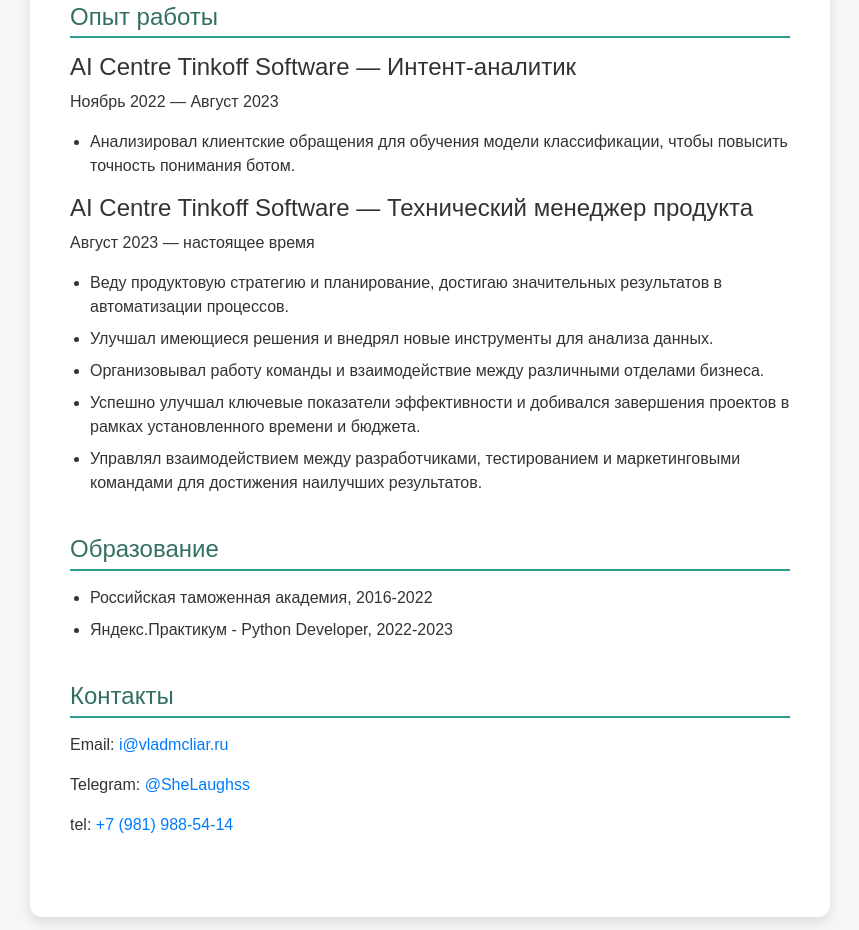
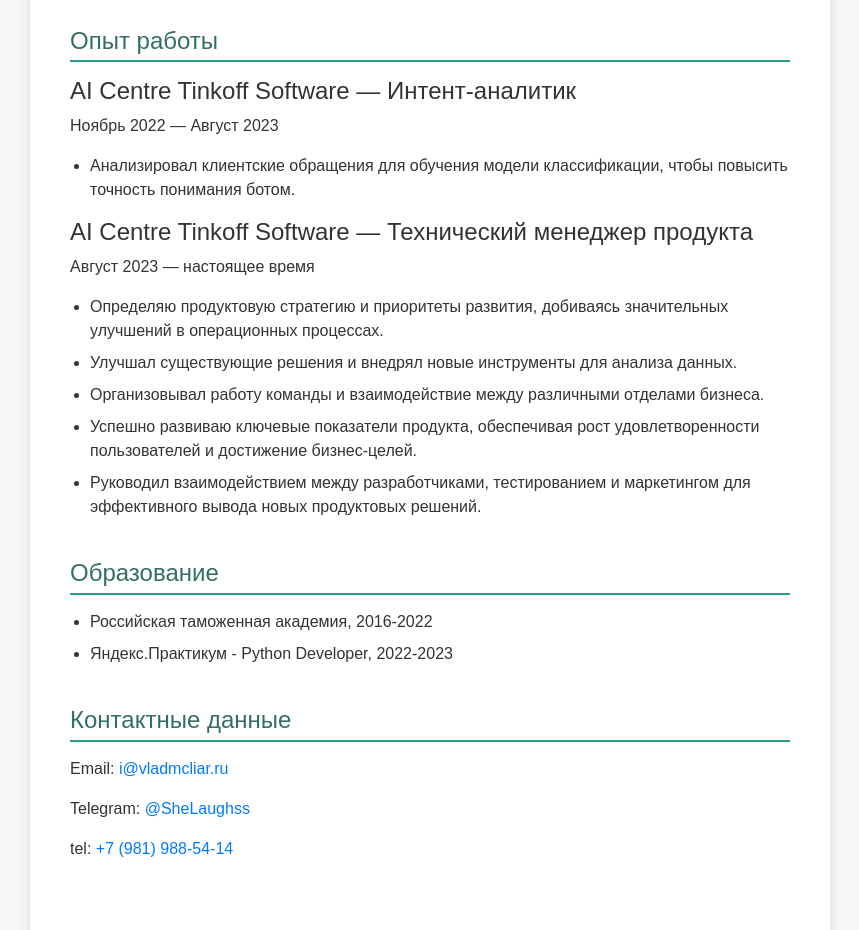
Before and after one commit to vladmcliar/iojdf, a website: page public/index.html in a window 1280 px wide. Shown: the part 1705-2635 px from the top of the page, without its empty margins (210-1069 px from the left). Drawn offline with nearby package versions, Linux system fonts and the light colour scheme.

Commit message:
Update index.html

```diff
--- a/public/index.html
+++ b/public/index.html
@@ -1,5 +1,3 @@
-Вот изменённый код с заменой “Технический менеджер проектов” на “Технический менеджер продукта” на обоих языках:
-
 <!DOCTYPE html>
 <html lang="ru">
 <head>
@@ -220,10 +218,10 @@
         'position': 'Технический менеджер продукта',
         'position-intent': 'Интент-аналитик',
         'profile': 'Профессиональный профиль',
-                'profile-text': 'Я стремлюсь быть надежным партнером для своей команды и бизнеса, приводя проекты к успешной реализации. Меня привлекают сложные задачи и вызовы, где я могу применить свои технические, аналитические и управленческие навыки для достижения лучших результатов.',
+        'profile-text': 'Я стремлюсь быть надежным партнером для своей команды и бизнеса, развивая продукты и обеспечивая их успешный рост. Меня привлекают сложные задачи и вызовы, где я могу применить свои технические, аналитические и управленческие навыки для достижения лучших результатов.',
         'location': 'Санкт-Петербург',
         'about-me': 'Обо мне',
-                'summary': 'Middle Technical Product Manager с акцентом на улучшение операционной эффективности и внедрение новаторских решений. Очень люблю AI. Считаю, что половина успеха - удобные рабочие инструменты, а вторая половина - замотивированная и квалифицированная команда.',
+        'summary': 'Middle Technical Product Manager с акцентом на развитие продуктов, улучшение операционной эффективности и внедрение инновационных решений. Очень люблю AI. Считаю, что половина успеха - удобные рабочие инструменты, а вторая половина - замотивированная и квалифицированная команда.',
         'cases': 'Проекты',
         'case1-title': 'Чат-бот Тинькофф Джуниор',
         'case1-desc': 'Инициировал запуск чат-бота на новой платформе. Это увеличило покрытие клиентских обращений ботом на 30%. При помощи моделей искусственного интеллекта увеличил долю обращений обработанных без участия сотрудника чатбота Джуниор в 2,5 раза (на 26 п.п.)',
@@ -233,7 +231,7 @@
         'case3-desc': 'Способствовал интеграции Ассистента Джуниор — чатбота на базе LLM "T-GPT" собственной разработки компании. Участвовал в техническом планировании и поддержке интеграции в чат поддержки. Это решение сократило объем флуда, который нужно обработать оператору на 10%',
         'skills': 'Навыки',
         'english-language': 'Английский B2',
-                'extra-skill1': 'Управление проектами',
+        'extra-skill1': 'Управление продуктами',
         'extra-skill1-desc': 'Опыт в Agile, Scrum, Kanban, Metabase. Успешно руковожу командой из 5 человек. Метрики эффективности работы команды одни из самых высоких в отделе.',
         'extra-skill2': 'Аналитические навыки',
         'extra-skill2-desc': 'Поиск, выгрузка, интерпретация данных и их использование для принятия решений.',
@@ -251,15 +249,15 @@
         'employment-period-intent': 'Ноябрь 2022 — Август 2023',
         'work-description-intent1': 'Анализировал клиентские обращения для обучения модели классификации, чтобы повысить точность понимания ботом.',
         'employment-period': 'Август 2023 — настоящее время',
-                'work-description1': 'Веду продуктовую стратегию и планирование, достигаю значительных результатов в автоматизации процессов.',
-                'work-description2': 'Улучшал имеющиеся решения и внедрял новые инструменты для анализа данных.',
+        'work-description1': 'Определяю продуктовую стратегию и приоритеты развития, добиваясь значительных улучшений в операционных процессах.',
+        'work-description2': 'Улучшал существующие решения и внедрял новые инструменты для анализа данных.',
         'work-description3': 'Организовывал работу команды и взаимодействие между различными отделами бизнеса.',
-                'work-description4': 'Успешно улучшал ключевые показатели эффективности и добивался завершения проектов в рамках установленного времени и бюджета.',
-                'work-description5': 'Управлял взаимодействием между разработчиками, тестированием и маркетинговыми командами для достижения наилучших результатов.',
+        'work-description4': 'Успешно развиваю ключевые показатели продукта, обеспечивая рост удовлетворенности пользователей и достижение бизнес-целей.',
+        'work-description5': 'Руководил взаимодействием между разработчиками, тестированием и маркетингом для эффективного вывода новых продуктовых решений.',
         'education': 'Образование',
         'education1': 'Российская таможенная академия, 2016-2022',
         'education2': 'Яндекс.Практикум - Python Developer, 2022-2023',
-                'contact': 'Контакты',
+        'contact': 'Контактные данные'
     },
     'en': {
         'title': 'Resume - Vladislav Semenov',
@@ -267,46 +265,46 @@
         'position': 'Technical Product Manager',
         'position-intent': 'Intent Analyst',
         'profile': 'Professional Profile',
-                'profile-text': 'I strive to be a reliable partner for my team and business, leading projects to successful implementation. I am drawn to complex challenges where I can apply my technical, analytical, and management skills to achieve outstanding results.',
-                'location': 'Saint Petersburg',
+        'profile-text': 'I strive to be a reliable partner for my team and business by developing products and ensuring their successful growth. I am drawn to complex challenges where I can apply my technical, analytical, and management skills to achieve outstanding results.',
+        'location': 'Saint-Petersburg',
         'about-me': 'About Me',
-                'summary': 'Middle Technical Product Manager focusing on improving operational efficiency and implementing innovative solutions. Passionate about AI. I believe half the success lies in user-friendly work tools and the other half in a motivated and skilled team.',
+        'summary': 'Middle Technical Product Manager focusing on product development, improving operational efficiency, and implementing innovative solutions. Passionate about AI. I believe half the success lies in user-friendly work tools and the other half in a motivated and skilled team.',
         'cases': 'Projects',
-                'case1-title': 'Tinkoff Junior Chatbot',
-                'case1-desc': 'Initiated the launch of a chatbot on a new platform, increasing coverage of client requests handled by the bot by 30%. Using AI models, boosted the share of requests processed without staff involvement by Junior chatbot 2.5 times (by 26 percentage points).',
+        'case1-title': 'Chatbot Tinkoff Junior',
+        'case1-desc': 'Coordinated the launch of a chatbot that transformed customer interaction and optimized processes. Participated in the analysis and development of methods to prevent spam.',
         'case2-title': 'Intent Classification and Clustering Tool',
-                'case2-desc': 'Developed a new tool for in-depth classification of client intents, which received user recognition and was successfully implemented in workflows. Transferred the tool to other development teams for further refinement and integration. Reduced the time required for data analysis by 20%.',
-                'case3-title': 'Junior Assistant Integration',
-                'case3-desc': 'Facilitated the integration of Junior Assistant — an LLM "T-GPT" chatbot developed in-house. Participated in technical planning and support for integration into the support chat, reducing spam requiring operator processing by 10%.',
+        'case2-desc': 'Developed a new tool for in-depth client intent classification, which received positive feedback and was successfully integrated into workflows.',
+        'case3-title': 'Integration of Junior-Assistant',
+        'case3-desc': "Facilitated the deployment of Junior-Assistant, a brand new chatbot based on our native LLM - T-GPT. Contributed to the technical planning and support of its integration to Support chat.",
         'skills': 'Skills',
         'english-language': 'English B2',
-                'extra-skill1': 'Project Management',
-                'extra-skill1-desc': 'Experience in Agile, Scrum, Kanban, Metabase. Successfully lead a team of 5 people. Team performance metrics are among the highest in the department.',
+        'extra-skill1': 'Product Management',
+        'extra-skill1-desc': 'Experience in Agile, Scrum, Kanban, Notion.',
         'extra-skill2': 'Analytical Skills',
-                'extra-skill2-desc': 'Searching, extracting, interpreting data, and using it for decision-making.',
+        'extra-skill2-desc': 'Intuitive understanding of data usage and its application in decision-making.',
         'extra-skill3': 'Team Collaboration',
-                'extra-skill3-desc': 'Ability to communicate and build rapport with colleagues, understand motivations of all sides, and find mutually beneficial solutions.',
+        'extra-skill3-desc': 'Ability to engage in dialogue and find common ground with colleagues.',
         'process-optimization': 'Process Optimization',
-                'process-optimization-desc': 'Creating and implementing efficient strategies for improved outcomes.',
+        'process-optimization-desc': 'Creating and implementing effective strategies to improve performance.',
         'technology-implementation': 'Technology Implementation',
-                'technology-implementation-desc': 'Ensuring successful adoption of new technologies.',
+        'technology-implementation-desc': 'Ensuring successful implementation of new technologies.',
         'presentation-skills': 'Presentation Skills',
-                'presentation-skills-desc': 'Ability to effectively communicate ideas to an audience.',
+        'presentation-skills-desc': 'Ability to convincingly communicate ideas to an audience.',
         'creative-thinking': 'Creative Thinking',
-                'creative-thinking-desc': 'Approaching problem-solving from unconventional perspectives.',
+        'creative-thinking-desc': 'Approach to problem-solving from a non-standard perspective.',
         'work-experience': 'Work Experience',
         'employment-period-intent': 'November 2022 — August 2023',
-                'work-description-intent1': 'Analyzed client requests for training a classification model to improve bot understanding accuracy.',
+        'work-description-intent1': 'Analyzed customer requests for training the classification model to enhance the bot’s understanding.',
         'employment-period': 'August 2023 — Present',
-                'work-description1': 'Driving product strategy and planning, achieving significant results in process automation.',
-                'work-description2': 'Improved existing solutions and implemented new data analysis tools.',
-                'work-description3': 'Organized team operations and cross-department business interaction.',
-                'work-description4': 'Successfully enhanced key performance indicators and delivered projects within time and budget constraints.',
-                'work-description5': 'Managed interactions between developers, testing, and marketing teams for optimal outcomes.',
+        'work-description1': 'Define product strategy and development priorities, achieving significant improvements in operational processes.',
+        'work-description2': 'Enhanced existing solutions and developed new tools for data analysis.',
+        'work-description3': 'Organized team workflows and facilitated collaboration between various business departments.',
+        'work-description4': 'Successfully enhance key product metrics, ensuring increased user satisfaction and meeting business objectives.',
+        'work-description5': 'Managed collaboration between developers, testing, and marketing teams for effective product launches.',
         'education': 'Education',
         'education1': 'Russian Customs Academy, 2016-2022',
-                'education2': 'Yandex.Practicum - Python Developer, 2022-2023',
-                'contact': 'Contact Information',
+        'education2': 'Yandex Practicum - Python Developer, 2022-2023',
+        'contact': 'Contact'
     }
 };
 
```
Lines whose indentation alone changed are shown as unchanged.
